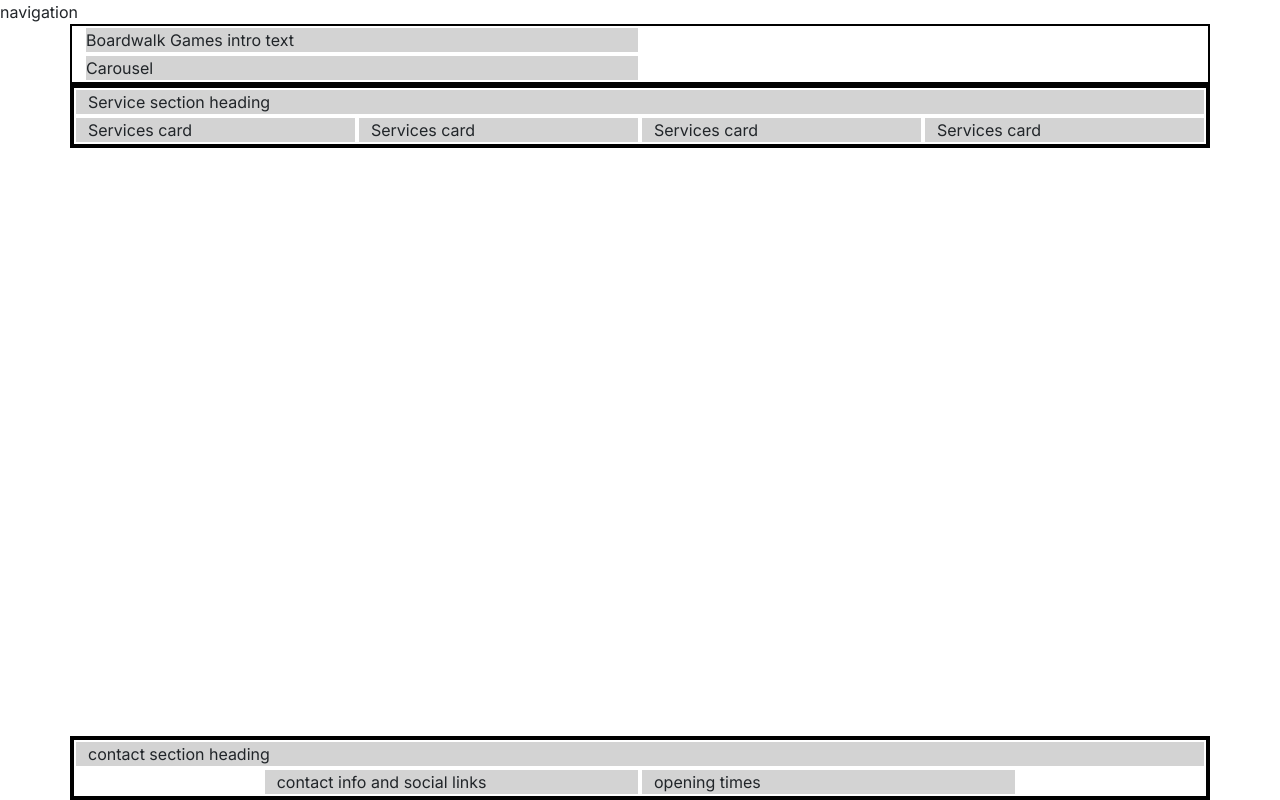
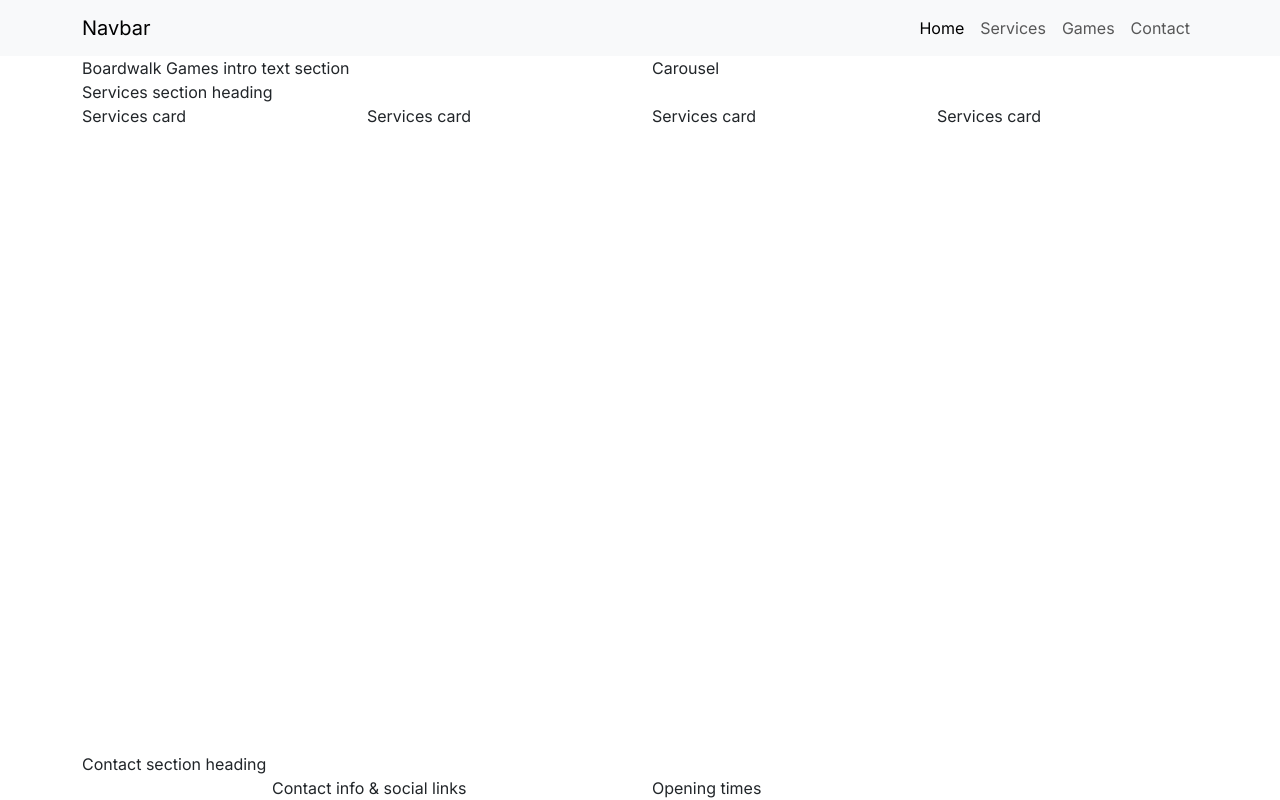
Before and after one commit to nickdunwell/boardwalk-games, a plain HTML site: page index.html in a window 1280 px wide. Drawn offline with nearby package versions, Linux system fonts and the light colour scheme; a web font is replaced by a local one.

Commit message:
add homepage navigation

```diff
--- a/assets/css/style.css
+++ b/assets/css/style.css
@@ -28,7 +28,7 @@
     color: var(--highlight-color);
 }
 
-/* grid visualisation CSS for testing */
+/* grid visualisation CSS for testing
 
 .container,
 .row {
@@ -39,3 +39,4 @@
     border: 2px solid white;
     background-color: lightgrey;
 }
+    */
--- a/index.html
+++ b/index.html
@@ -1,19 +1,20 @@
-
 <!DOCTYPE html>
 <html lang="en">
 
 <head>
     <meta charset="UTF-8">
     <meta name="viewport" content="width=device-width, initial-scale=1.0">
-    <meta name="description" content="Boardwalk Games, your ultimate gaming retreat! Perfect for casual gamers, enthusiasts, and student gatherings. Visit us for your next adventure in board gaming.">
+    <meta name="description"
+        content="Boardwalk Games, your ultimate gaming retreat!  Perfect for casual gamers, enthusiasts, and student gatherings.  Visit us for your next adventure in board gaming.">
     <title>Boardwalk Games | Home</title>
 
     <!-- favicons generated by favicon.io -->
-<link rel="apple-touch-icon" sizes="180x180" href="assets/images/apple-touch-icon.png">
-<link rel="icon" type="image/png" sizes="32x32" href="assets/images/favicon-32x32.png">
-<link rel="icon" type="image/png" sizes="16x16" href="assets/images/favicon-16x16.png">
+    <link rel="apple-touch-icon" sizes="180x180" href="assets/images/apple-touch-icon.png">
+    <link rel="icon" type="image/png" sizes="32x32" href="assets/images/favicon-32x32.png">
+    <link rel="icon" type="image/png" sizes="16x16" href="assets/images/favicon-16x16.png">
 
-<!-- Bootstrap 5 CSS -->
+
+    <!-- Bootstrap 5 CSS -->
     <link href="https://cdn.jsdelivr.net/npm/bootstrap@5.3.3/dist/css/bootstrap.min.css" rel="stylesheet"
         integrity="sha384-QWTKZyjpPEjISv5WaRU9OFeRpok6YctnYmDr5pNlyT2bRjXh0JMhjY6hW+ALEwIH" crossorigin="anonymous">
 
@@ -21,25 +22,50 @@
     <link rel="stylesheet" href="assets/css/style.css">
 </head>
 
-<!--classes on body set to work with mt-auto on footer to ensure it always stays on the bottom of the page-->
+<!-- Classes on body set to work with mt-auto on footer to ensure it always stays at the bottom of the page -->
+
 <body class="d-flex flex-column min-vh-100">
-    <!--Navigation-->
-    <div>navigation</div>
+    <!-- Navigation -->
+    <nav class="navbar navbar-expand-lg bg-body-tertiary">
+        <div class="container">
+            <a class="navbar-brand" href="index.html">Navbar</a>
+            <button class="navbar-toggler" type="button" data-bs-toggle="collapse" data-bs-target="#navbarNav"
+                aria-controls="navbarNav" aria-expanded="false" aria-label="Toggle navigation">
+                <span class="navbar-toggler-icon"></span>
+            </button>
+            <div class="collapse navbar-collapse" id="navbarNav">
+                <ul class="navbar-nav ms-auto">
+                    <li class="nav-item">
+                        <a class="nav-link active" aria-current="page" href="index.html">Home</a>
+                    </li>
+                    <li class="nav-item">
+                        <a class="nav-link" href="#">Services</a>
+                    </li>
+                    <li class="nav-item">
+                        <a class="nav-link" href="game-library.html">Games</a>
+                    </li>
+                    <li class="nav-item">
+                        <a class="nav-link" href="#">Contact</a>
+                    </li>
+                </ul>
+            </div>
+        </div>
+    </nav>
 
-    <!--Header with carousel-->
+    <!-- Header with carousel -->
     <header class="container">
-        <row>
-            <div class="col-12 col-xl-6">Boardwalk Games intro text</div>
+        <div class="row">
+            <div class="col-12 col-xl-6">Boardwalk Games intro text section</div>
             <div class="col-12 col-xl-6">Carousel</div>
-        </row>
+        </div>
     </header>
 
-    <!--main element to hold all key sections of the home page. it is not part of the grid structure -->
+    <!-- main element to hold all key sections of the home page. It is not part of the grid structure -->
     <main>
-        <!--Services sectionServices-->
+        <!-- Services section -->
         <section class="container">
             <div class="row">
-                <div class="col-12">Service section heading</div>
+                <div class="col-12">Services section heading</div>
                 <div class="col-12 col-md-6 col-xl-3">Services card</div>
                 <div class="col-12 col-md-6 col-xl-3">Services card</div>
                 <div class="col-12 col-md-6 col-xl-3">Services card</div>
@@ -48,23 +74,24 @@
         </section>
     </main>
 
-    <!--Footer / contact section-->
-    <!--mt-auto adde to push footer to the bottom of the page-->
+    <!-- Footer / contact section -->
+    <!-- mt-auto added to push footer to the bottom of the page -->
     <footer class="mt-auto">
         <div class="container">
             <div class="row justify-content-center">
-                <div class="col-12">contact section heading</div>
-                <!--contact info-->
-                <div class="col-12 col-md-6 col-xl-4">contact info and social links</div>
-                <!--opening times-->
-                <div class="col-12 col-md-6 col-xl-4">opening times</div>
+                <div class="col-12">Contact section heading</div>
+                <!-- Contact info -->
+                <div class="col-12 col-md-6 col-xl-4">Contact info & social links</div>
+                <!-- Opening times -->
+                <div class="col-12 col-md-6 col-xl-4">Opening times</div>
             </div>
         </div>
     </footer>
+
     <!-- Bootstrap JS -->
     <script src="https://cdn.jsdelivr.net/npm/bootstrap@5.3.3/dist/js/bootstrap.bundle.min.js"
         integrity="sha384-YvpcrYf0tY3lHB60NNkmXc5s9fDVZLESaAA55NDzOxhy9GkcIdslK1eN7N6jIeHz" crossorigin="anonymous">
-    </script>
+        </script>
 
     <!-- Font Awesome kit -->
     <script src="https://kit.fontawesome.com/aa9af45995.js" crossorigin="anonymous"></script>
```
Also changed, not shown: game-library.html (added, +91 -0 lines).
